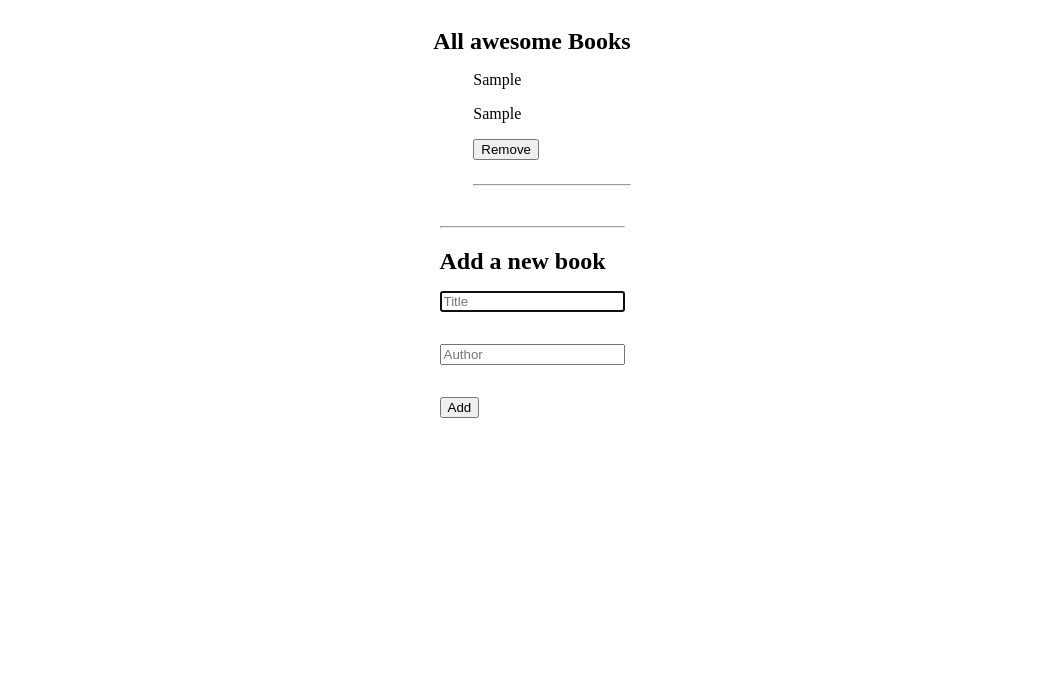
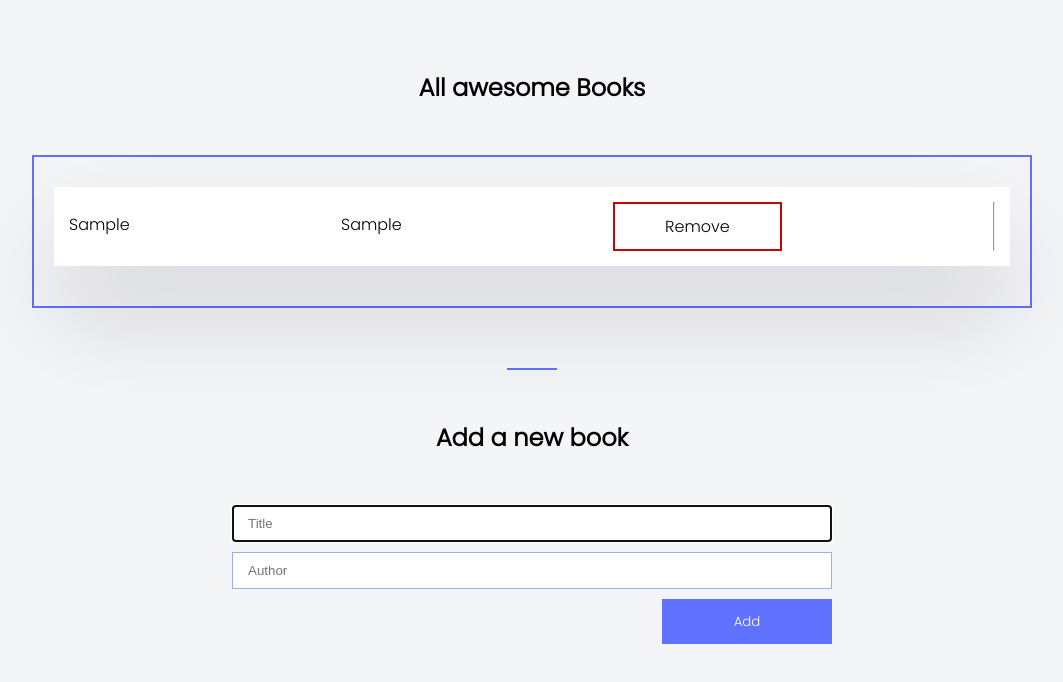
Before and after one commit to nevisende/awesome-books, a website with bundled scripts: page index.html in a window 1280 px wide. Both pictures are taken after typing "Sample", "Sample" into the empty fields and a click on the button "Add". Shown: the whole page, without its empty margins (108-1171 px from the left). Built offline with nearby package versions, Linux system fonts and the light colour scheme.

Commit message:
Update style.css

```diff
--- a/style.css
+++ b/style.css
@@ -1,9 +1,182 @@
-main {
-  display: flex;
-  align-items: center;
-  flex-direction: column;
+/* Google font import */
+
+@import url("https://fonts.googleapis.com/css2?family=Lato:wght@300;400&family=Poppins:wght@200;300&display=swap");
+
+/* Reset Styles */
+
+* {
+    margin: 0;
+    padding: 0;
+    box-sizing: border-box;
 }
 
-main * {
-  margin-bottom: 1rem;
+
+/* Global styles */
+
+body {
+    font-size: 16px;
+    font-family: "Poppins", sans-serif;
+    background: #f4f5f7;
 }
+
+ul li {
+    list-style: none;
+}
+
+a {
+    text-decoration: none;
+}
+
+main {
+    width: 100%;
+    height: 100vh;
+}
+
+
+/* Books Styles */
+
+.books {
+    padding: 20px 20px;
+}
+
+.books h2,
+.books p {
+    text-align: center;
+    margin: 10px 0;
+}
+
+
+/* Line */
+
+.line {
+    width: 50px;
+    height: 2px;
+    margin: auto;
+    border: none;
+    background: #6070ff;
+}
+
+
+/* Form Styles */
+
+form {
+    width: 60%;
+    margin: 0 auto;
+    max-width: 600px;
+}
+
+.form-controls {
+    margin: 10px 0;
+}
+
+.form-controls input {
+    padding: 10px 15px;
+    width: 100%;
+    border: solid 1px #a0a9fc;
+}
+
+.form-btn {
+    display: flex;
+    justify-content: flex-end;
+}
+
+.form-btn button {
+    border: none;
+    background: #6070ff;
+    color: #fff;
+    cursor: pointer;
+    transition: background ease-out 0.5s 0.2s;
+    width: 170px;
+    height: 45px;
+    font-family: Poppins, sans-serif;
+}
+
+.book button {
+    background: #fff;
+    border: solid 2px rgb(196, 5, 5);
+    padding: 4px 20px;
+    transition: background ease-out 0.5s 0.1s;
+    font-family: "Poppins", sans-serif;
+    font-size: 1rem;
+}
+
+.form-btn button:hover {
+    background: #4958da;
+}
+
+.form-btn button:focus {
+    background: #3041db;
+}
+
+.form-btn button:disabled {
+    background: #acacad;
+    color: rgb(41, 41, 41);
+}
+
+
+/* List card styles */
+
+.legend {
+    border: solid 2px #6070ff;
+    padding: 20px;
+    max-width: 1000px;
+    margin: 0 auto;
+}
+
+.book {
+    display: flex;
+    justify-content: space-between;
+    margin: 10px 0 20px;
+    background: #fff;
+    padding: 15px;
+    box-shadow: rgba(17, 12, 46, 0.15) 0 48px 100px 0;
+    position: relative;
+    -webkit-animation: slide-right ease-out 1s;
+    -moz-animation: slide-right ease-out 1s;
+    animation: slide-right ease-out 1s;
+}
+
+@keyframes slide-right {
+    from {
+        right: -800px;
+        opacity: 0;
+    }
+    to {
+        right: 0;
+        opacity: 1;
+    }
+}
+
+.book button:hover {
+    background: rgb(196, 5, 5);
+    cursor: pointer;
+    color: #fff;
+}
+
+.book p .title {
+    font-weight: bold;
+}
+
+.book p .author {
+    color: #6070ff;
+    font-weight: bold;
+}
+
+form .error {
+    color: red;
+    font-size: 12px;
+}
+
+.books:nth-of-type(2) {
+    margin-top: 20px;
+}
+
+.books h2 {
+    margin: 50px 0;
+}
+
+@media (min-width: 768px) {
+    .book button {
+        padding: 10px 50px;
+    }
+}
```
